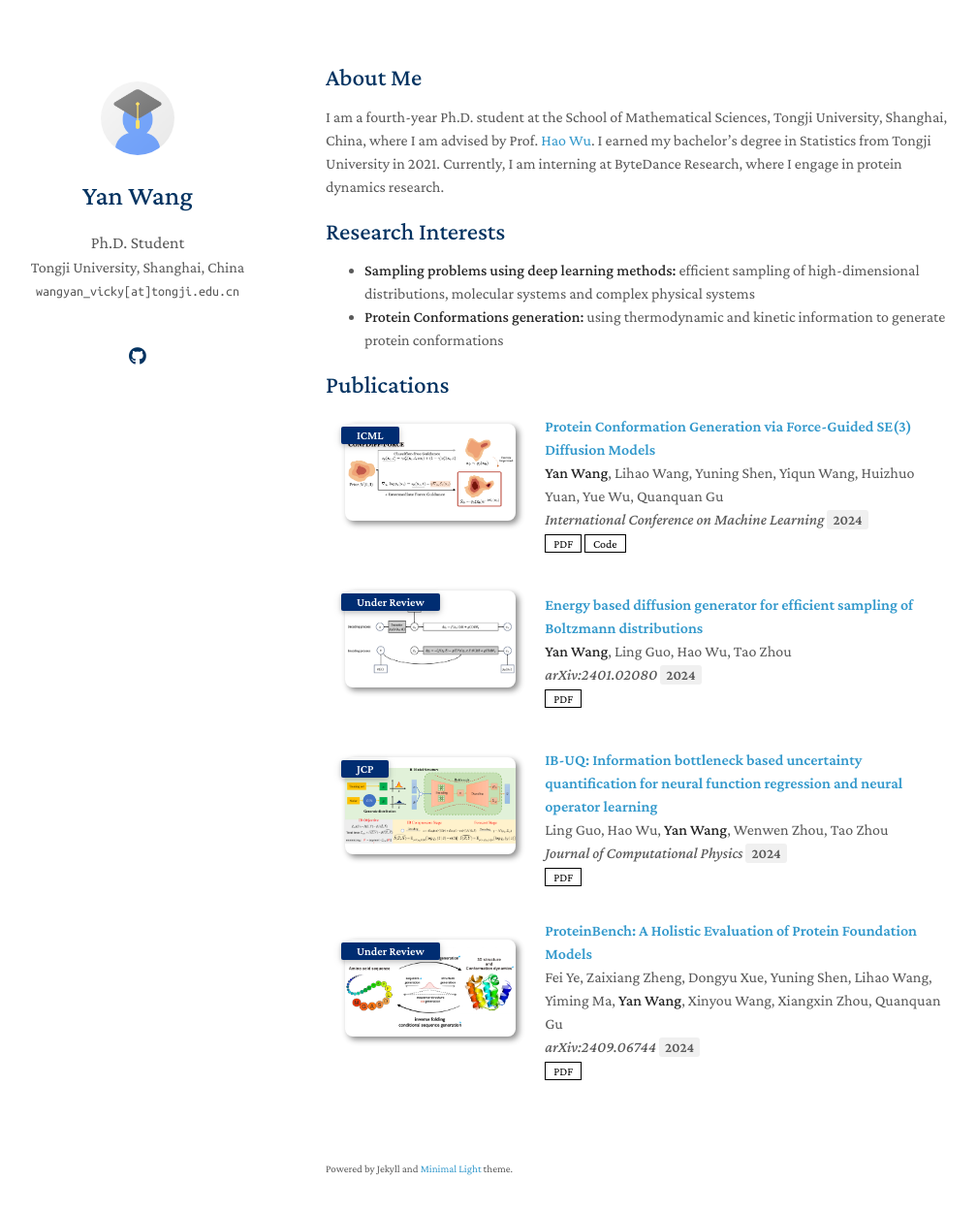
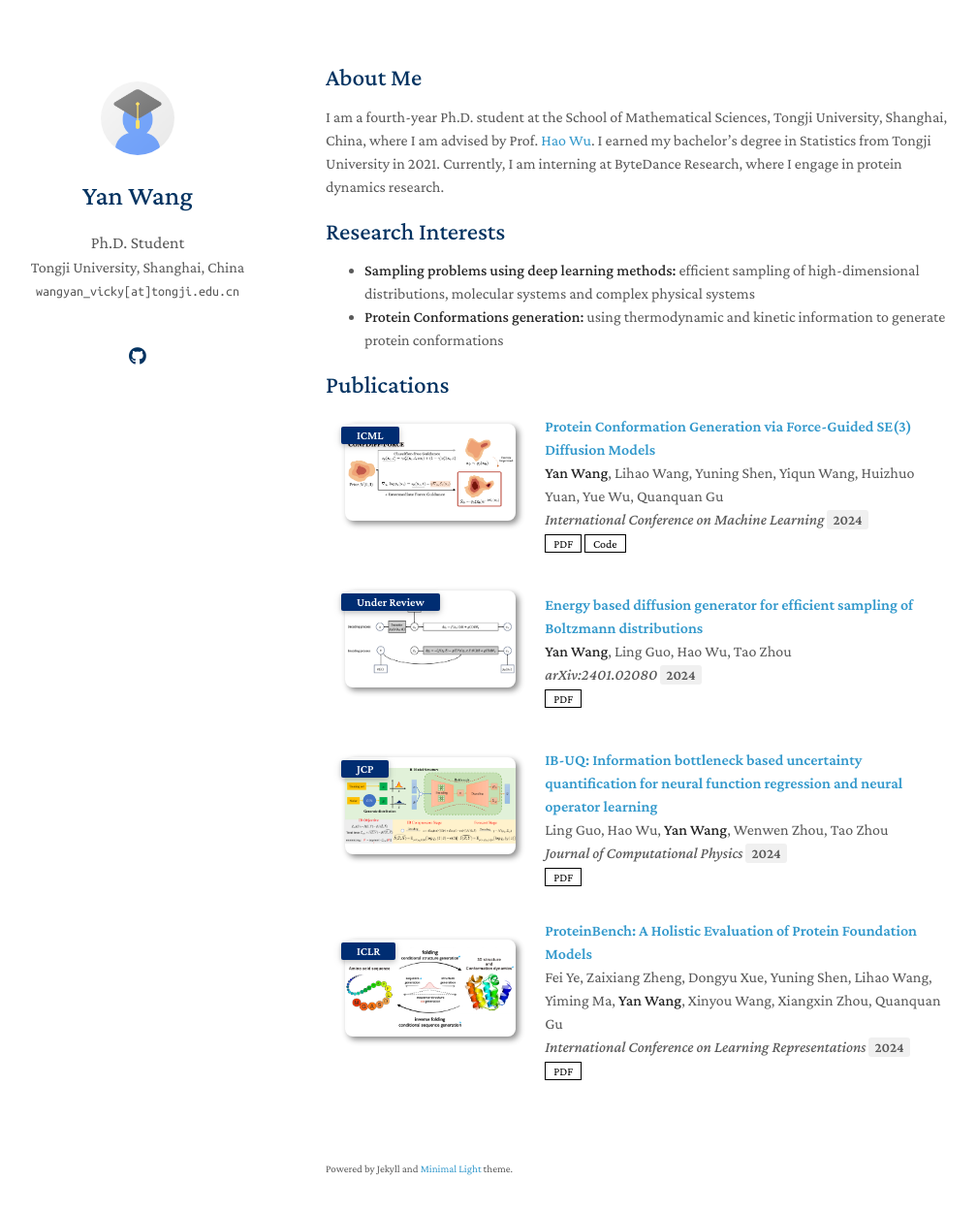
Before and after one commit to wwwycc/wwwycc.github.io, a Jekyll site: the page built from index.md, in a window 1280 px wide and 1286 px high. Shown: the top 1251 px of the window at 97% size, without its empty margins (134-1142 px from the left). Built offline with Jekyll 4.4.1, drawn with Linux system fonts in a browser that asks for light colours; a style sheet for code colours, icons or effects is not loaded; our own code applies the rules of GitHub Pages for plain Markdown files.

Commit message:
Update publications.yml

```diff
--- a/_data/publications.yml
+++ b/_data/publications.yml
@@ -27,8 +27,8 @@ main:
 
   - title: "ProteinBench: A Holistic Evaluation of Protein Foundation Models"
     authors: "Fei Ye, Zaixiang Zheng, Dongyu Xue, Yuning Shen, Lihao Wang, Yiming Ma, <strong>Yan Wang</strong>, Xinyou Wang, Xiangxin Zhou, Quanquan Gu"
-    conference_short: Under Review
-    conference: arXiv:2409.06744
-    pdf: https://arxiv.org/abs/2409.06744
+    conference_short: ICLR
+    conference: International Conference on Learning Representations
+    pdf: https://openreview.net/forum?id=BksqWM8737
     image: ./assets/img/bench_graph.png
     year: 2024
```
